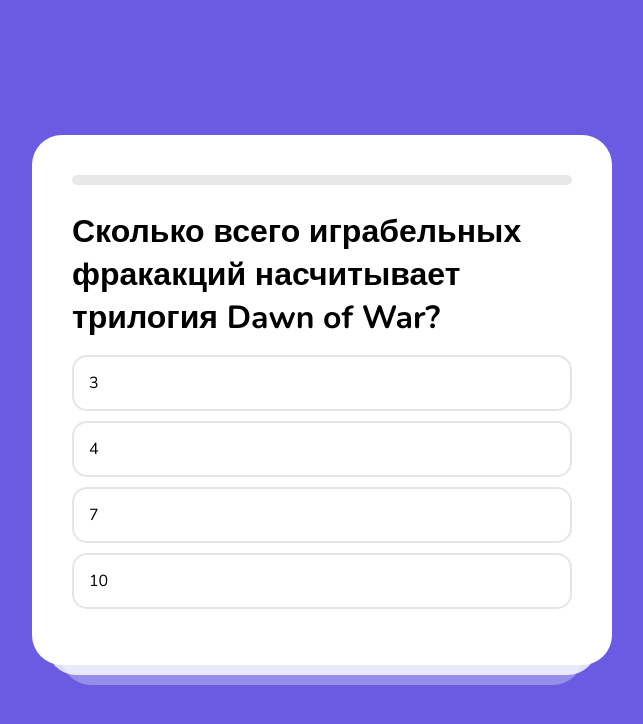
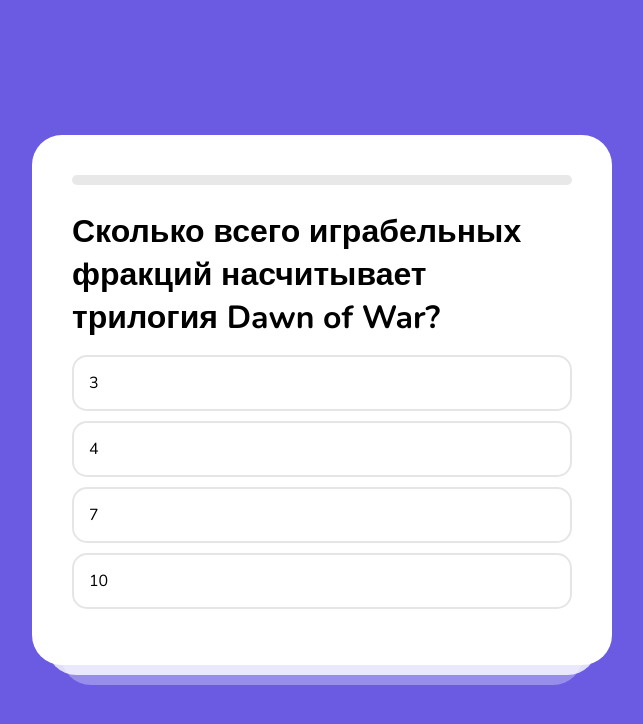
Before and after one commit to NooRZe/React-6pj, a React (Create React App) app: page / in a window 1280 px wide. Shown: the top 724 px of the page, without its empty margins (318-961 px from the left). Built offline with nearby package versions, Linux system fonts and the light colour scheme.

Commit message:
орфография

```diff
--- a/src/App.js
+++ b/src/App.js
@@ -3,7 +3,7 @@ import './index.scss';
 
 const questions = [
   {
-   title: 'Сколько всего играбельных фракакций насчитывает трилогия Dawn of War?',
+   title: 'Сколько всего играбельных фракций насчитывает трилогия Dawn of War?',
    variants: ['3', '4', '7', '10'],
    correct: 4,
   },
```
